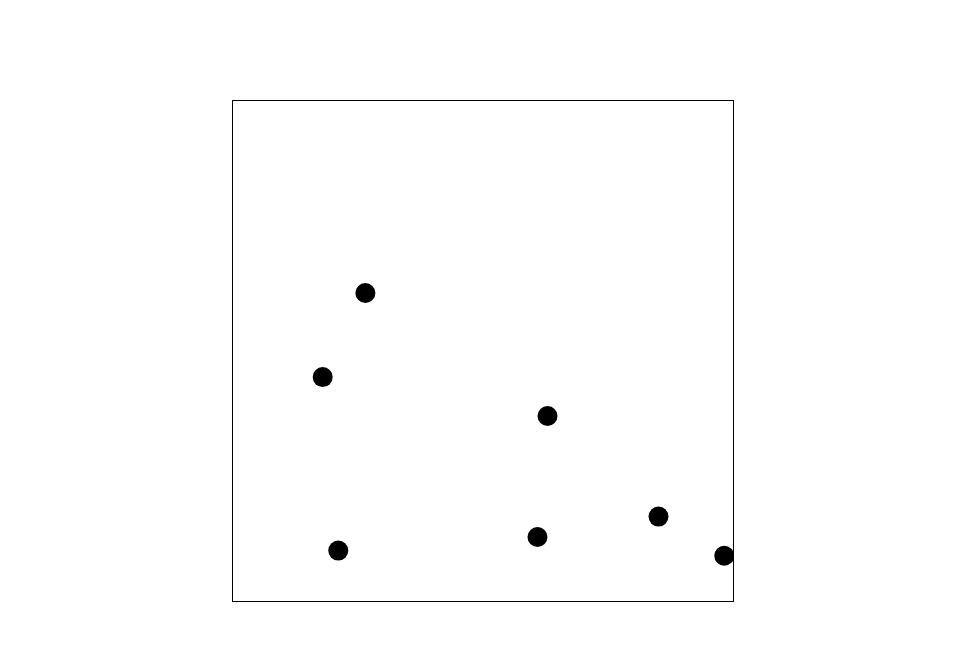
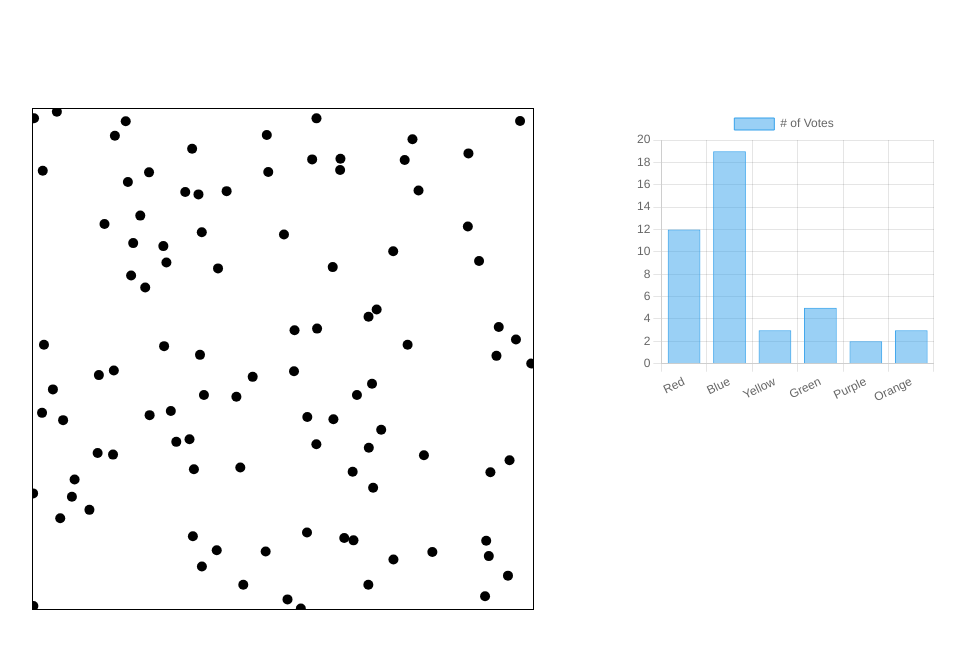
Before and after one commit to PetkovicJan/JavascriptProjects, a plain HTML site: page bouncing_balls/index.html in a window 1280 px wide. Shown: the whole page, without its empty margins (157-1122 px from the left). Drawn offline with nearby package versions, Linux system fonts and the light colour scheme.

Commit message:
Added chart.js to the project and used it to draw a dummy chart next to the main canvas.

```diff
--- a/bouncing_balls/css/style.css
+++ b/bouncing_balls/css/style.css
@@ -3,11 +3,21 @@ body {
 	font-family: 'Oxygen', sans-serif;
 }
 
-#canvas {
-	margin-top: 100px;
-	margin-left: auto;
-	margin-right: auto;
-	display: block;
+.container {
+	display: flex;
+	flex-direction: row;
+	justify-content: center;
+}
 
-	border: 1px black solid
+canvas {
+	margin: 100px 50px;
 }
+
+#ballsCanvas {
+	border: 1px black solid;
+}
+
+#graphDiv {
+	width: 400px;
+	height: 400px;
+}
--- a/bouncing_balls/index.html
+++ b/bouncing_balls/index.html
@@ -8,12 +8,19 @@
 
   <title>Bouncing balls</title>
   <link rel="stylesheet" href="css/style.css">
+  <script src="https://cdn.jsdelivr.net/npm/chart.js"></script>
 </head>
 
 <body>
 
   <div class="container">
-    <canvas id="canvas"></canvas>
+    <canvas id="ballsCanvas"></canvas>
+    <!-- Wrap canvas used for chart.js into a div to control its size.
+      Internally it overrides even inline specifications and this is
+      the most straightforward solution. -->
+    <div id="graphDiv">
+      <canvas id="graphCanvas" width="400" height="400"></canvas>
+    </div>
   </div>
 
   <script src="js/script.js"></script>
--- a/bouncing_balls/js/script.js
+++ b/bouncing_balls/js/script.js
@@ -261,12 +261,12 @@ function getRandomVec(minX, maxX, minY, maxY) {
         getRandomNumberInRange(minY, maxY));
 }
 
-function generateBalls(width, height, numBalls) {
+function generateBalls(width, height, numBalls, radius) {
     const balls = [];
     for (let id = 0; id < numBalls; id++) {
         const pos = getRandomVec(0, width, 0, height);
         const vel = getRandomVec(-200, 200, -200, 200);
-        balls.push(new Ball(pos, vel, 10));
+        balls.push(new Ball(pos, vel, radius));
     }
 
     return balls;
@@ -276,19 +276,19 @@ function generateBalls(width, height, numBalls) {
 document.addEventListener("DOMContentLoaded", function(event){
 	const width = 500;
 	const height = 500;
-    const gravity = 300;
-    const numBalls = 7;
+    const gravity = 0;
+    const numBalls = 100;
+    const radius = 5;
 
     const physics = new Physics(width, height, gravity);
 
-    const canvas = document.getElementById("canvas");
+    const canvas = document.getElementById("ballsCanvas");
     canvas.width = width;
     canvas.height = height;
 
-    const balls = generateBalls(width, height, numBalls);
+    const balls = generateBalls(width, height, numBalls, radius);
 
     const grabHandler = new GrabHandler(canvas, balls);
-
 
     const ctx = canvas.getContext("2d");
 
@@ -322,6 +322,26 @@ document.addEventListener("DOMContentLoaded", function(event){
 
     // Start animation loop.
     requestAnimationFrame(animate);
+
+    const graphCanvas = document.getElementById("graphCanvas");
+    new Chart(graphCanvas, {
+        type: 'bar',
+        data: {
+        labels: ['Red', 'Blue', 'Yellow', 'Green', 'Purple', 'Orange'],
+        datasets: [{
+            label: '# of Votes',
+            data: [12, 19, 3, 5, 2, 3],
+            borderWidth: 1
+        }]
+        },
+        options: {
+        scales: {
+            y: {
+            beginAtZero: true
+            }
+        }
+        }
+    });
 });
 
 })(window);
```
